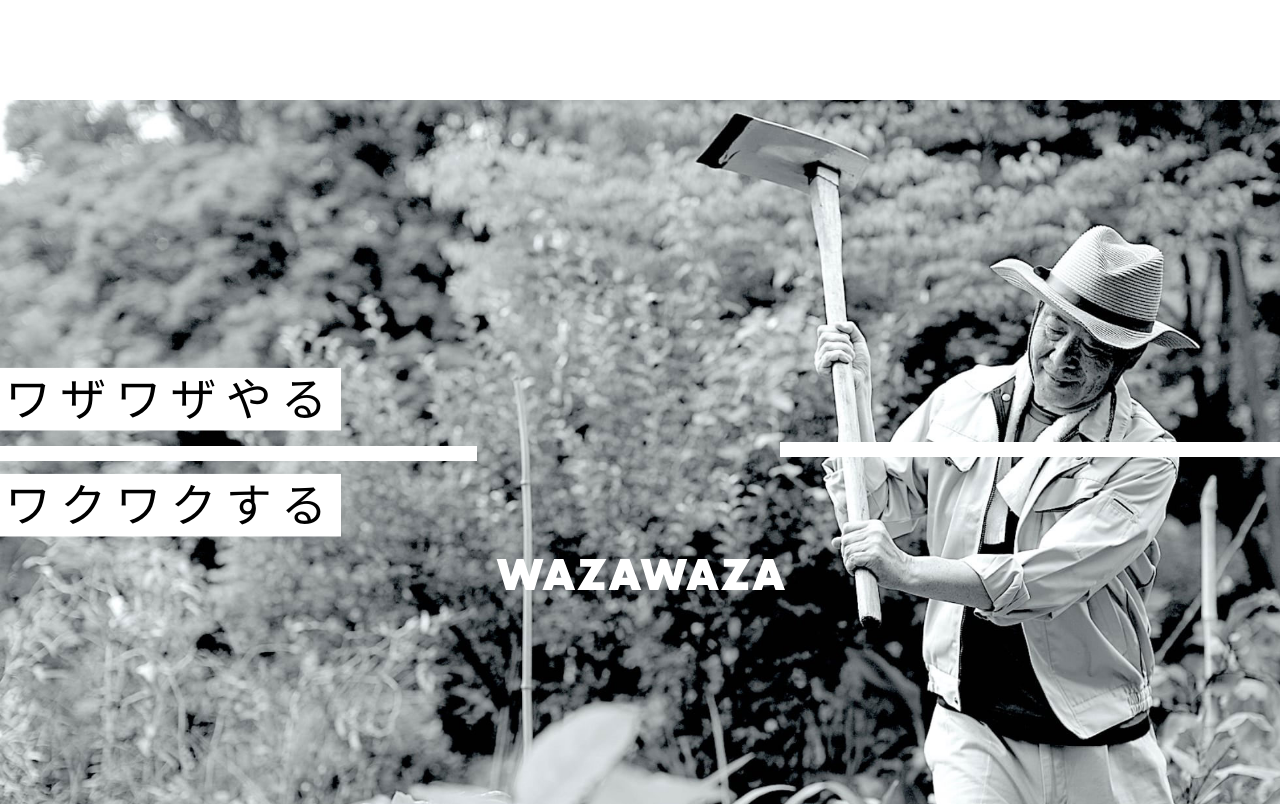
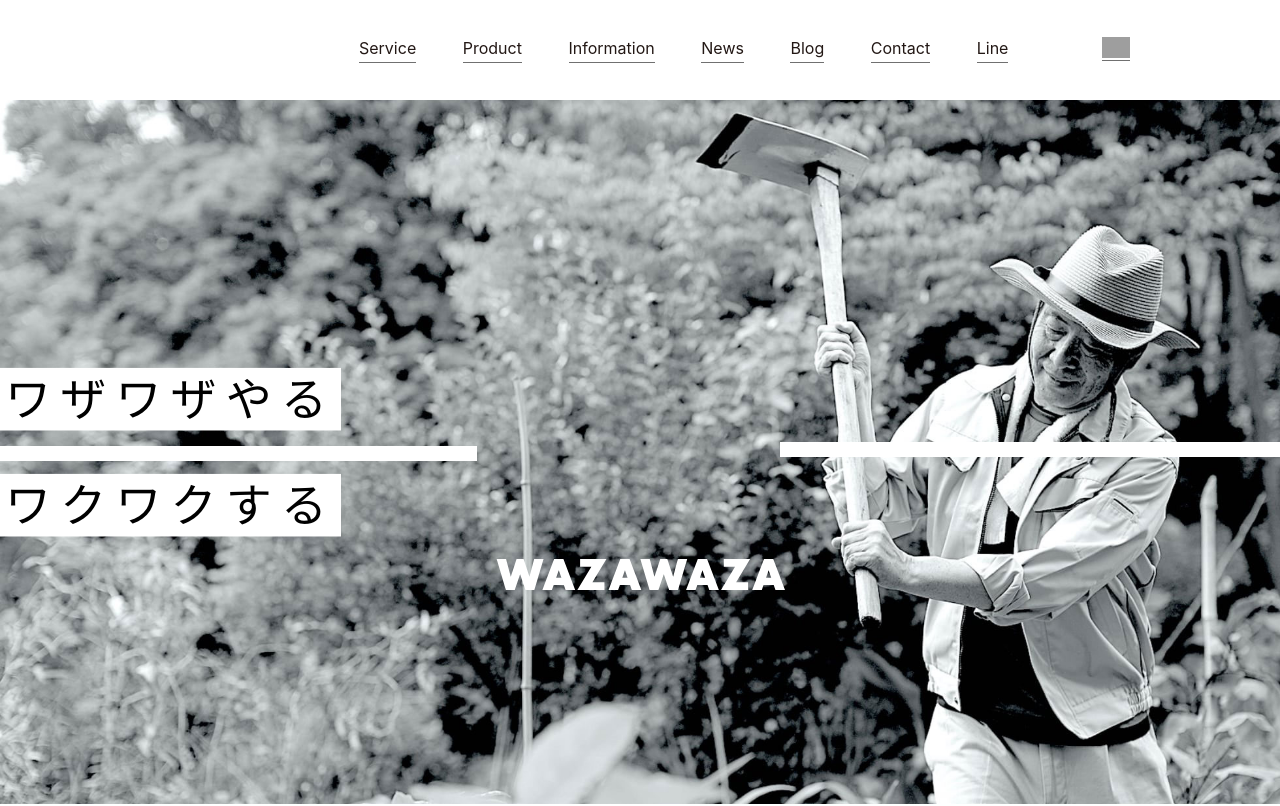
Before and after one commit to yamada-0320/wazawaza-corporate, a Next.js app: page / in a window 1280 px wide. Shown: the top 806 px of the page. Built offline with nearby package versions, Linux system fonts and the light colour scheme; grey boxes are pictures that could not be loaded.

Commit message:
Update header.tsx

```diff
--- a/components/header.tsx
+++ b/components/header.tsx
@@ -23,8 +23,8 @@ export default function Header() {
           </Link>
         </h1>
 
-        <nav className={`gnav ${isOpen ? "js-slide" : ""}`} style={{ display: isOpen ? "block" : "none" }}>
-          <ul className="gnavNav">
+        <nav className={`gnav ${isOpen ? "js-slide" : ""}`}>
+          <ul className="gnavNav gnavMenu">
             <li>
               <Link href="/service/" onClick={closeMenu}>
                 Service
@@ -60,7 +60,7 @@ export default function Header() {
                 Line
               </Link>
             </li>
-            <li className="insta">
+            <li className="insta snsLink">
               <a href="https://www.instagram.com/wazawaza.inc" target="_blank" rel="noopener noreferrer">
                 <img src="/img/iconInsta.svg" alt="Instagram" />
               </a>
```
